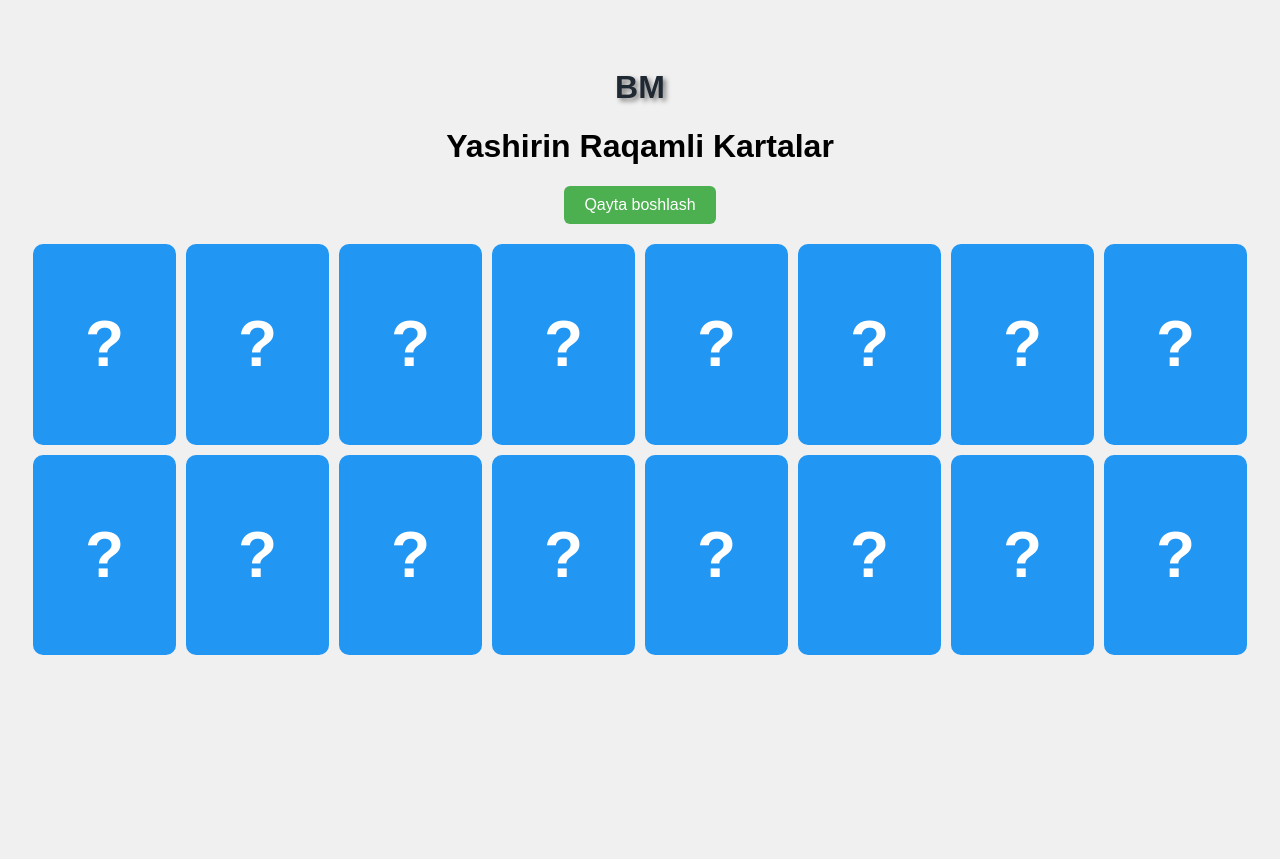
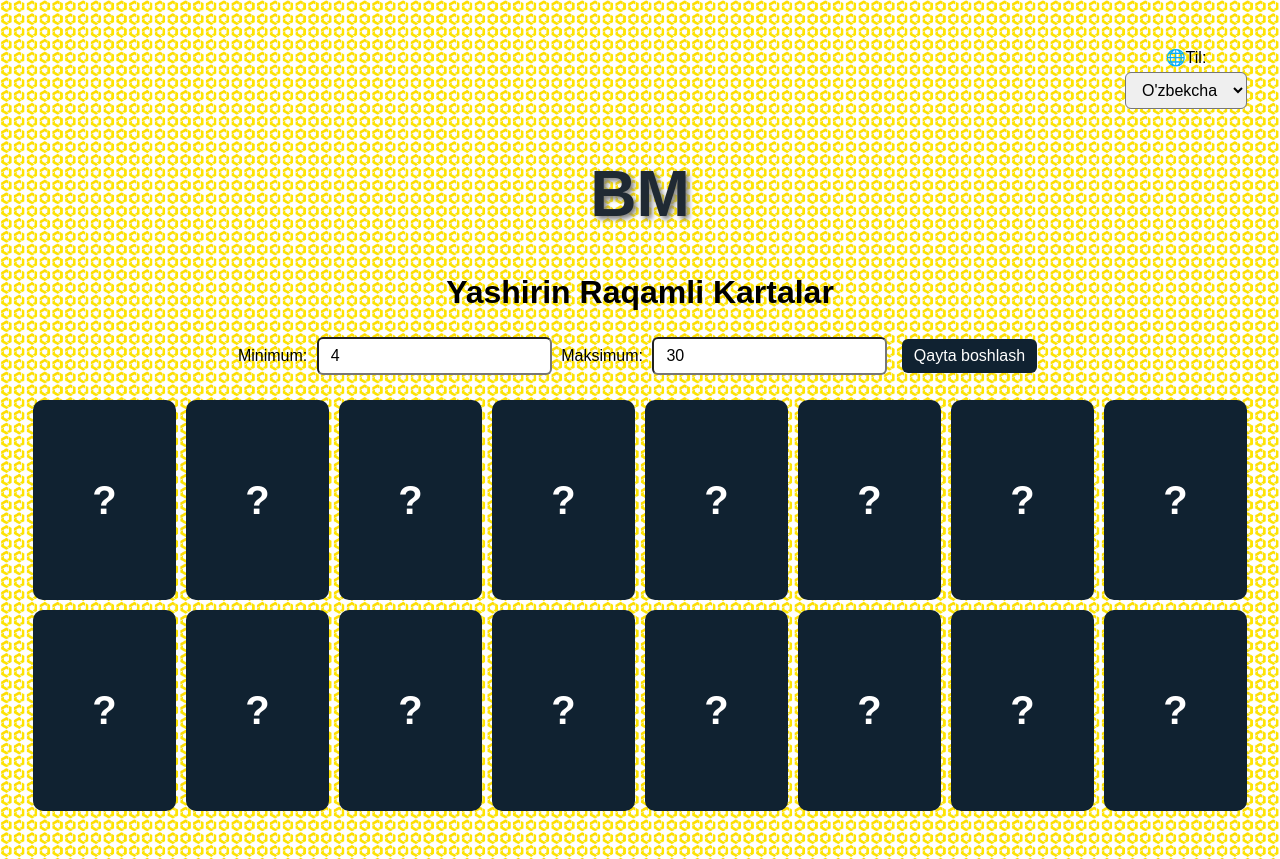
Before and after one commit to UZB02/random_numbers, a plain HTML site: page index.html in a window 1280 px wide. Before the commit the page ends 800 px from the top, so only its background shows below. Drawn offline with Linux system fonts and the light colour scheme.

Commit message:
3 ta tillik va raqamlar oralig'ini tanlash imkoniyati qo'shildi

```diff
--- /dev/null
+++ b/app.js
@@ -0,0 +1,80 @@
+    const texts = {
+      uz: {
+        title: "Yashirin Raqamli Kartalar",
+        lang: "Til",
+        min: "Minimum",
+        max: "Maksimum",
+        button: "Qayta boshlash"
+      },
+      ru: {
+        title: "Карты с Скрытыми Числами",
+        lang: "Язык",
+        min: "Минимум",
+        max: "Максимум",
+        button: "Перезапустить"
+      },
+      en: {
+        title: "Hidden Number Cards",
+        lang: "Language",
+        min: "Min",
+        max: "Max",
+        button: "Restart"
+      }
+    };
+
+    function updateTexts() {
+      const lang = document.getElementById('lang').value;
+      document.getElementById('title').innerText = texts[lang].title;
+      document.getElementById('lang-label').innerText = texts[lang].lang;
+      document.getElementById('min-label').innerText = texts[lang].min;
+      document.getElementById('max-label').innerText = texts[lang].max;
+      document.getElementById('btn-generate').innerText = texts[lang].button;
+    }
+
+    function generateCards() {
+      const container = document.getElementById('card-container');
+      container.innerHTML = '';
+
+      const min = parseInt(document.getElementById('minNum').value);
+      const max = parseInt(document.getElementById('maxNum').value);
+
+      if (isNaN(min) || isNaN(max) || min >= max) {
+        alert("Raqam oralig‘i noto‘g‘ri!");
+        return;
+      }
+
+      let numbers = [];
+      for (let i = min; i <= max; i++) {
+        numbers.push(i);
+      }
+
+      // Shuffle
+      for (let i = numbers.length - 1; i > 0; i--) {
+        const j = Math.floor(Math.random() * (i + 1));
+        [numbers[i], numbers[j]] = [numbers[j], numbers[i]];
+      }
+
+      const selectedNumbers = numbers.slice(0, 16);
+
+      selectedNumbers.forEach(number => {
+        const card = document.createElement('div');
+        card.classList.add('card');
+
+        card.innerHTML = `
+          <div class="card-inner">
+            <div class="card-front">?</div>
+            <div class="card-back">${number}</div>
+          </div>
+        `;
+
+        card.addEventListener('click', () => {
+          card.classList.toggle('flipped');
+        });
+
+        container.appendChild(card);
+      });
+    }
+
+    // Boshlang‘ich chaqirish
+    updateTexts();
+    generateCards();
--- a/index.html
+++ b/index.html
@@ -3,148 +3,31 @@
 <head>
   <meta charset="UTF-8" />
   <meta name="viewport" content="width=device-width, initial-scale=1.0"/>
+  <link rel="stylesheet" href="style.css">
   <title>Yashirin Raqamli Kartalar</title>
-  <style>
-    body {
-      font-family: sans-serif;
-      background: #f0f0f0;
-      padding: 40px 20px;
-      text-align: center;
-    }
-
-    #card-container {
-      display: flex;
-      flex-wrap: wrap;
-      justify-content: center;
-      max-width: 100%;
-      margin: 20px auto 0 auto;
-      gap: 10px;
-    }
-
-    .card {
-      width: calc(12.5% - 10px); /* 8 ta bir qatorda */
-      aspect-ratio: 5 / 7;
-      perspective: 1000px;
-      cursor: pointer;
-    }
-
-    .card-inner {
-      width: 100%;
-      height: 100%;
-      position: relative;
-      transition: transform 0.6s;
-      transform-style: preserve-3d;
-    }
-
-    .card.flipped .card-inner {
-      transform: rotateY(180deg);
-    }
-
-    .card-front, .card-back {
-      position: absolute;
-      width: 100%;
-      height: 100%;
-      backface-visibility: hidden;
-      border-radius: 10px;
-      display: flex;
-      align-items: center;
-      justify-content: center;
-      font-size: 4rem;
-      font-weight: bold;
-    }
-
-    .card-front {
-      background-color: #2196f3;
-      color: white;
-    }
-
-    .card-back {
-      background-color: white;
-      color: #333;
-      transform: rotateY(180deg);
-      border: 2px solid #2196f3;
-    }
-
-    button {
-      padding: 10px 20px;
-      font-size: 16px;
-      border: none;
-      border-radius: 6px;
-      background-color: #4caf50;
-      color: white;
-      cursor: pointer;
-    }
-
-    button:hover {
-      background-color: #45a049;
-    }
-
-    /* Ekran kichik bo‘lsa moslashadi */
-    @media (max-width: 900px) {
-      .card {
-        width: calc(25% - 10px); /* 4 ta bir qatorda */
-      }
-    }
-
-    @media (max-width: 600px) {
-      .card {
-        width: calc(33.33% - 10px); /* 3 ta bir qatorda */
-      }
-    }
-
-    @media (max-width: 400px) {
-      .card {
-        width: calc(50% - 10px); /* 2 ta bir qatorda */
-      }
-    }
-  </style>
 </head>
 <body>
+  <div class="lang">
+    <span>
+        <label for="lang">🌐 <span id="lang-label">Til</span>:</label>
+    <select id="lang" onchange="updateTexts()">
+      <option value="uz">O'zbekcha</option>
+      <option value="ru">Русский</option>
+      <option value="en">English</option>
+    </select>
+    </span>
+  </div>
+  <h1 style="color: rgb(31, 41, 51); font-family: sans-serif; text-shadow: 3px 3px 5px grey; font-size: 4rem;">BM</h1>
+  <h1 id="title">Yashirin Raqamli Kartalar</h1>
 
-  <h1 style="color: rgb(31, 41, 51); font-family: sans-serif; text-shadow: 3px 3px 5px grey;">BM</h1>
-  <h1>Yashirin Raqamli Kartalar</h1>
-  <button onclick="generateCards()">Qayta boshlash</button>
+  <div id="controls">
+    <label><span id="min-label">Minimum</span>: <input type="number" id="minNum" value="4" min="0" /></label>
+    <label><span id="max-label">Maksimum</span>: <input type="number" id="maxNum" value="30" /></label>
+    <button onclick="generateCards()" id="btn-generate">Qayta boshlash</button>
+  </div>
+
   <div id="card-container"></div>
 
-  <script>
-    const cardCount = 16; // 8 ta 2 qator
-
-    function generateCards() {
-      const container = document.getElementById('card-container');
-      container.innerHTML = '';
-
-      let numbers = [];
-      for (let i = 4; i <= 30; i++) {
-        numbers.push(i);
-      }
-
-      for (let i = numbers.length - 1; i > 0; i--) {
-        const j = Math.floor(Math.random() * (i + 1));
-        [numbers[i], numbers[j]] = [numbers[j], numbers[i]];
-      }
-
-      const selectedNumbers = numbers.slice(0, cardCount);
-
-      selectedNumbers.forEach(number => {
-        const card = document.createElement('div');
-        card.classList.add('card');
-
-        card.innerHTML = `
-          <div class="card-inner">
-            <div class="card-front">?</div>
-            <div class="card-back">${number}</div>
-          </div>
-        `;
-
-        card.addEventListener('click', () => {
-          card.classList.toggle('flipped');
-        });
-
-        container.appendChild(card);
-      });
-    }
-
-    generateCards();
-  </script>
+  <script src="app.js"></script>
 </body>
 </html>
--- /dev/null
+++ b/style.css
@@ -0,0 +1,120 @@
+ body {
+      font-family: sans-serif;
+      background: url(img/bmLogo.jpg);
+      background-repeat: repeat;
+      background-size: 1%;
+      padding: 40px 20px;
+      text-align: center;
+    }
+
+    #controls {
+      margin-bottom: 20px;
+    }
+    .lang{
+        width: 100%;
+        display: flex;
+        align-items: flex-end;
+        justify-content: center;
+        flex-direction: column;
+    }
+    .lang span{
+        display: flex;
+        flex-direction: column;
+    }
+    .lang span label{
+        display: flex;
+        align-items: center;
+        justify-content: center;
+    }
+    .lang span select{
+        outline: none;
+    }
+
+    #card-container {
+      display: flex;
+      flex-wrap: wrap;
+      justify-content: center;
+      max-width: 100%;
+      margin: 20px auto 0 auto;
+      gap: 10px;
+    }
+
+    .card {
+      width: calc(12.5% - 10px);
+      aspect-ratio: 5 / 7;
+      perspective: 1000px;
+      cursor: pointer;
+    }
+
+    .card-inner {
+      width: 100%;
+      height: 100%;
+      position: relative;
+      transition: transform 0.6s;
+      transform-style: preserve-3d;
+    }
+
+    .card.flipped .card-inner {
+      transform: rotateY(180deg);
+    }
+
+    .card-front, .card-back {
+      position: absolute;
+      width: 100%;
+      height: 100%;
+      backface-visibility: hidden;
+      border-radius: 10px;
+      display: flex;
+      align-items: center;
+      justify-content: center;
+      font-size: 2.5rem;
+      font-weight: bold;
+    }
+
+    .card-front {
+      background-color: #102231;
+      color: white;
+    }
+
+    .card-back {
+      background-color: white;
+      color: #333;
+      transform: rotateY(180deg);
+      border: 2px solid #102231;
+    }
+
+    button, select, input {
+      padding: 8px 12px;
+      font-size: 16px;
+      border-radius: 6px;
+      margin: 5px;
+    }
+
+    button {
+      background-color: #102231;
+      color: white;
+      border: none;
+      cursor: pointer;
+    }
+
+    button:hover {
+      background-color: #193246;
+    }
+
+    @media (max-width: 900px) {
+      .card {
+        width: calc(25% - 10px);
+      }
+    }
+
+    @media (max-width: 600px) {
+      .card {
+        width: calc(33.33% - 10px);
+      }
+    }
+
+    @media (max-width: 400px) {
+      .card {
+        width: calc(50% - 10px);
+      }
+    }
```
Also changed, not shown: img/bmLogo.jpg (added).
